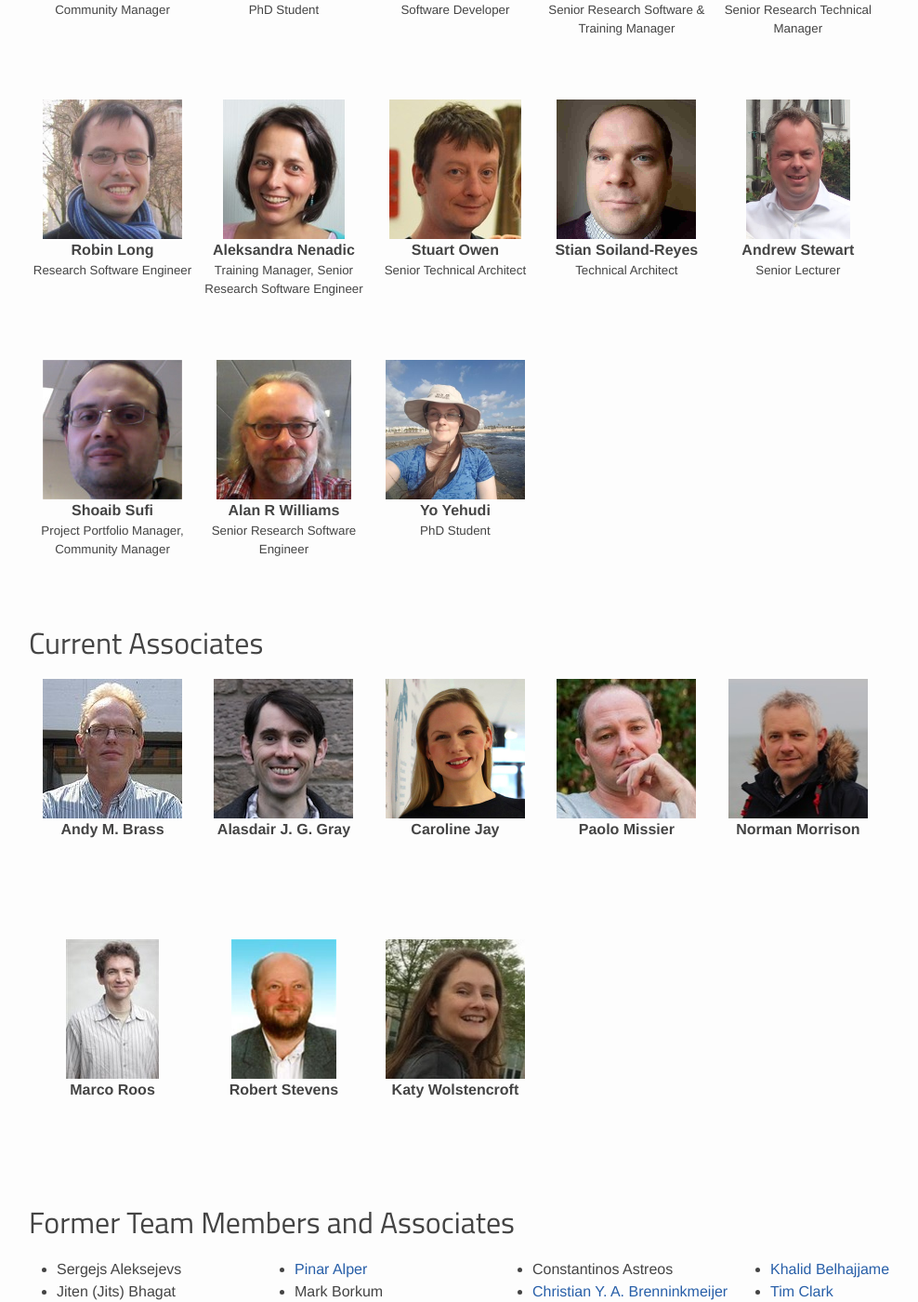
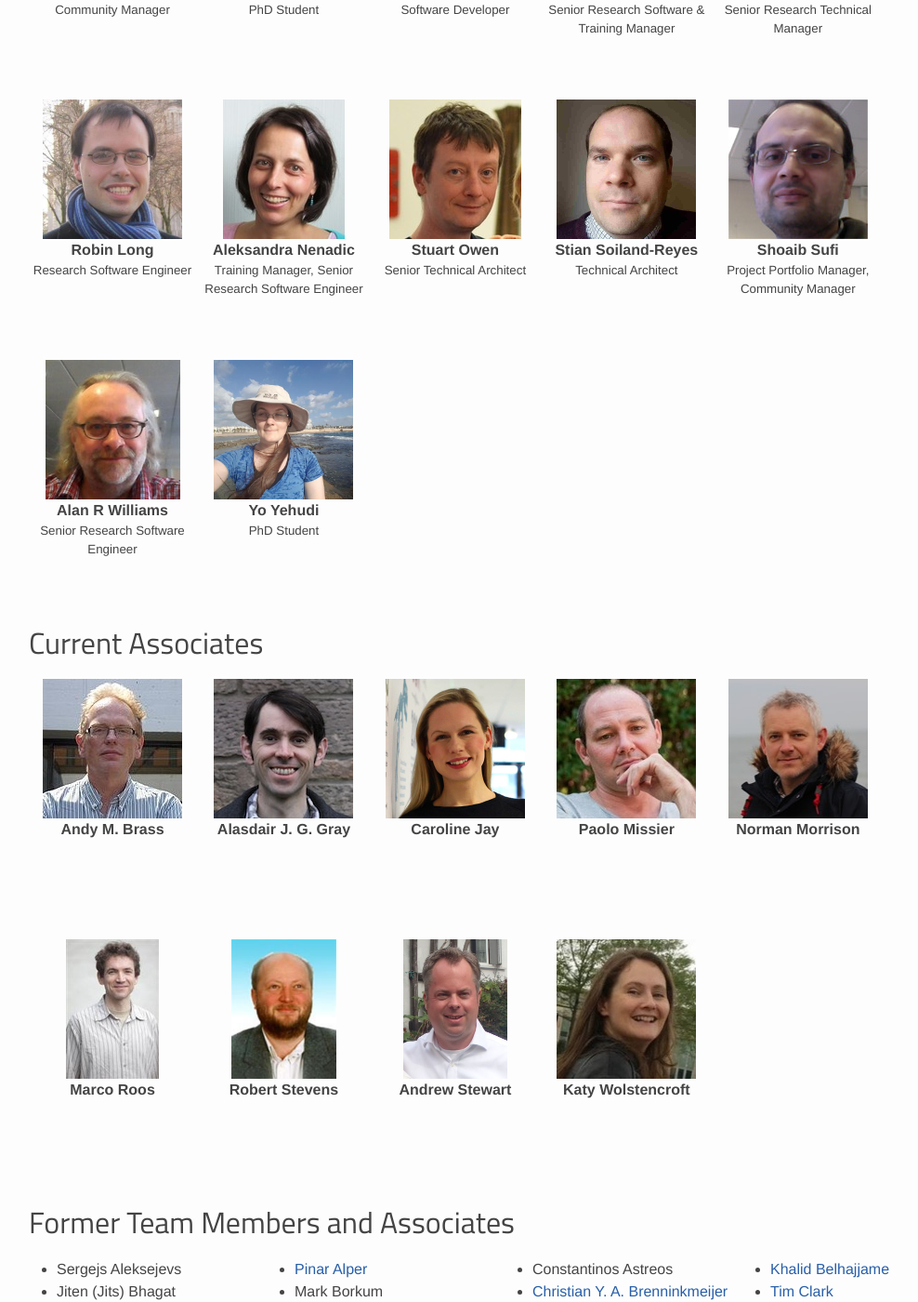
Before and after one commit to eScienceLab/eScienceLab.github.io, a Jekyll site: the page built from people.md, in a window 1280 px wide and 1400 px high, scrolled down 704 px. Shown: the whole window at 93% size, without its empty margins (69-1057 px from the left). Built offline with Jekyll 4.4.1, drawn with Linux system fonts in a browser that asks for light colours; comment, search, counter and statistics services are not loaded.

Commit message:
moved myself from staff to associate grouping
Assuming the associate grouping is where I should be.

```diff
--- a/people.md
+++ b/people.md
@@ -46,10 +46,6 @@ staff:
   orcid: 0000-0001-9842-9718
   img: stian-soiland-reyes-sm.jpeg
   role: Technical Architect
-- name: Andrew Stewart
-  orcid: 0000-0002-9795-4104
-  img: AndrewStewart.jpg
-  role: Senior Lecturer
 - name: Shoaib Sufi
   orcid: 0000-0001-6390-2616
   img: shoaib-sufi-sm.jpg
@@ -90,6 +86,9 @@ associate:
   url: http://www.manchester.ac.uk/research/robert.stevens/
   img: robert-stevens.jpg
   orcid: 0000-0002-6038-9025
+- name: Andrew Stewart
+  orcid: 0000-0002-9795-4104
+  img: AndrewStewart.jpg
 - name: Katy Wolstencroft
   orcid: 0000-0002-1279-5133
   img: katy-wolstencroft-sm.jpg
```
